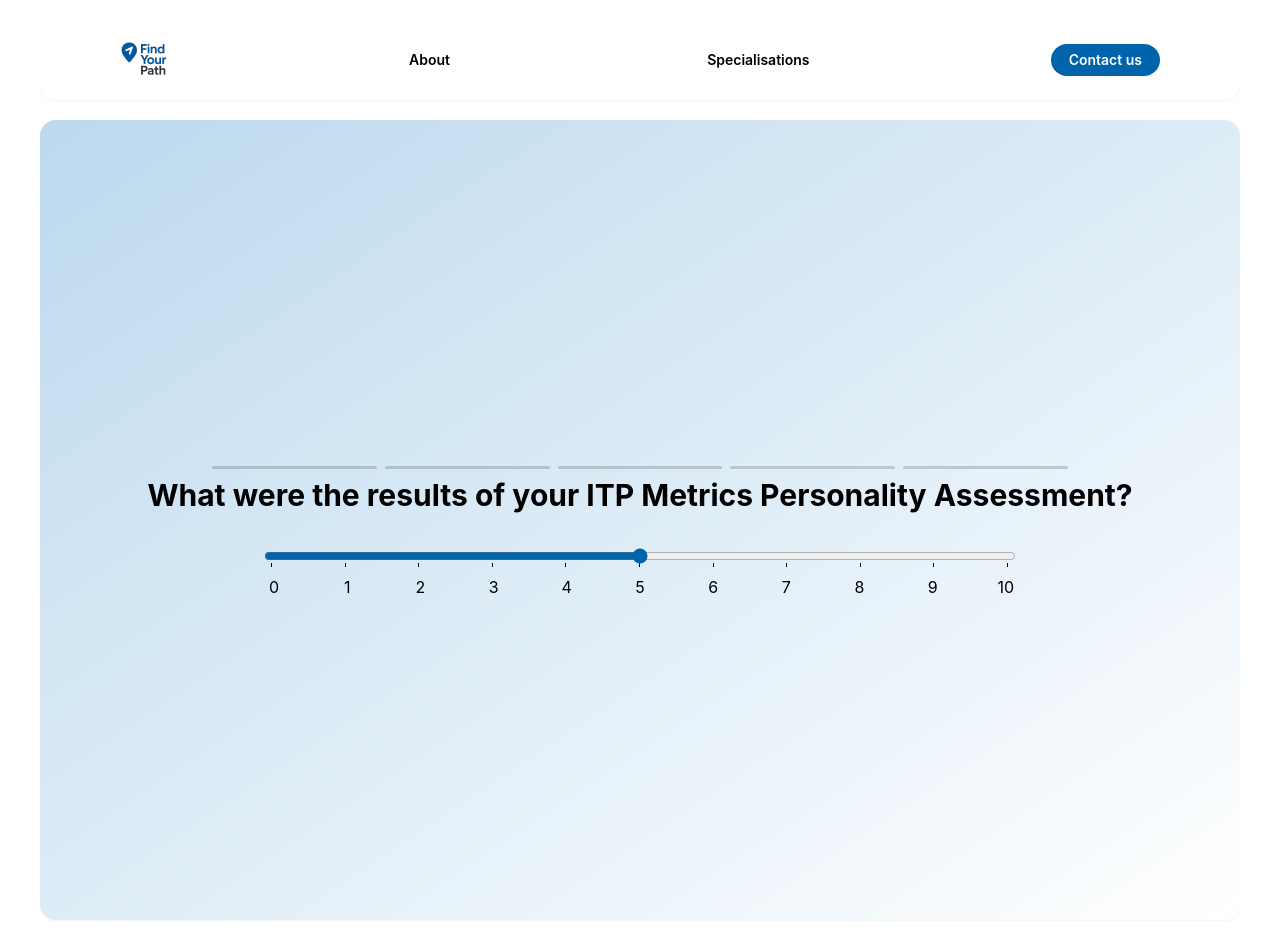
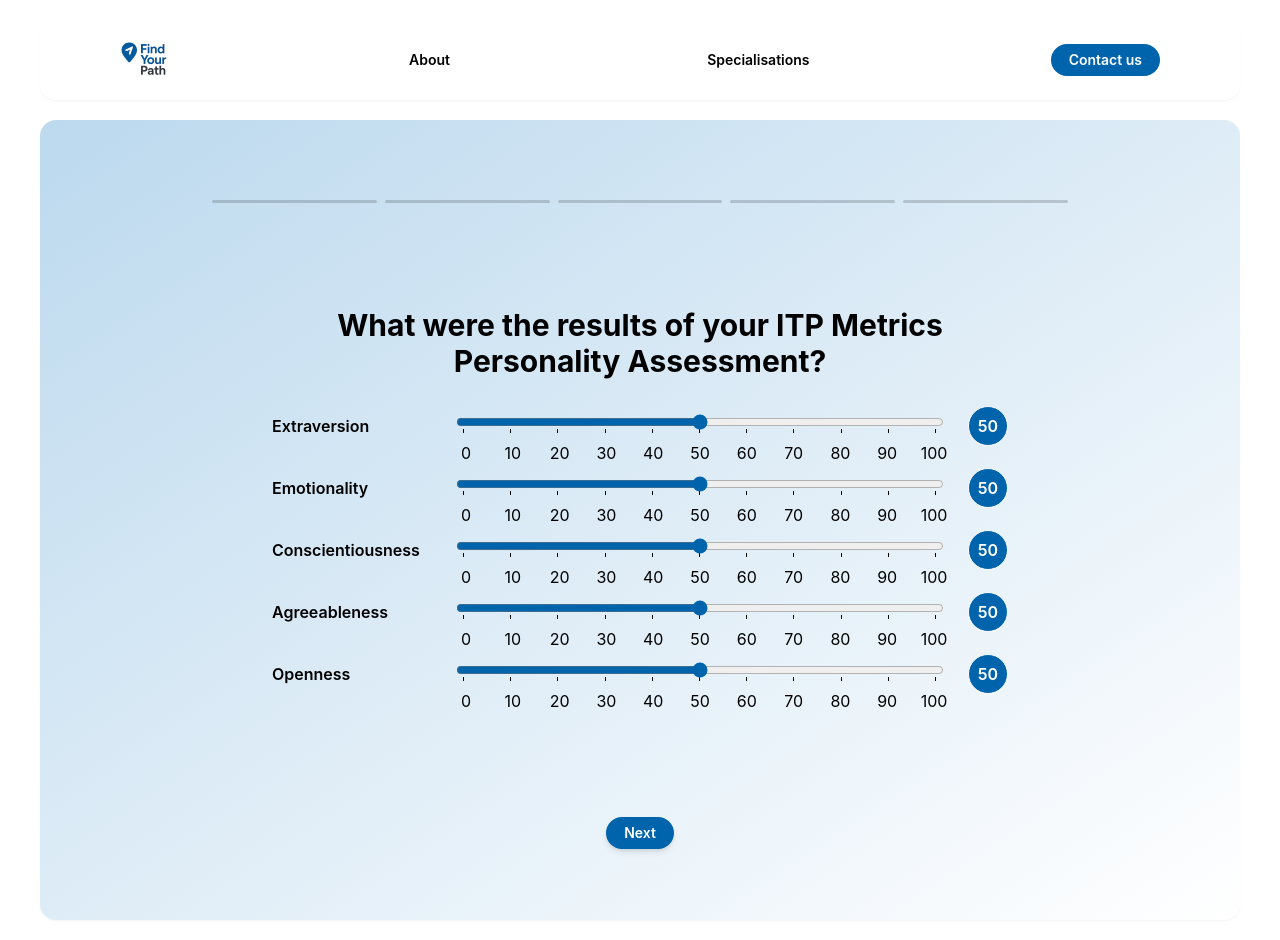
Before and after one commit to bdan0005/eng-path-navigator, a React (Create React App) app in the folder frontend/: page / in a window 1280 px wide. Both pictures are taken after a click on the button "Get started". Built offline with nearby package versions, Linux system fonts and the light colour scheme.

Commit message:
Add Slider type question

```diff
--- a/frontend/src/components/Module.jsx
+++ b/frontend/src/components/Module.jsx
@@ -1,13 +1,17 @@
 import { useState } from 'react';
 import Button from './Button';
-import Slider from './Slider';
+import SliderQuestion from './SliderQuestion';
 import ProgressHeader from './ProgressHeader';
 
 const questions = [
   {
     id: 1,
     text: "What were the results of your ITP Metrics Personality Assessment?",
-    options: ["Extraversion", "Emotionality", "Conscientiousness", "Agreeableness", "Openness"]
+    options: ["Extraversion", "Emotionality", "Conscientiousness", "Agreeableness", "Openness"],
+    type: 'slider',
+    minValue: 0,
+    maxValue: 100,
+    step: 1,
   },
 ];
 
@@ -16,27 +20,24 @@ const Module = () => {
   const [currentQuestionIndex, setCurrentQuestionIndex] = useState(0);
   const [answers, setAnswers] = useState({});
 
-  const handleStart = () => {
-    setStarted(true);
+  const handleStart = () => setStarted(true);
+
+  const handleAnswerChange = (value) => {
+    const currentQuestion = questions[currentQuestionIndex];
+    setAnswers((prev) => ({
+      ...prev,
+      [currentQuestion.id]: value,
+    }));
   };
 
-  const handleAnswerSelect = (option) => {
-    // Save the answer
-    const updatedAnswers = {
-      ...answers,
-      [questions[currentQuestionIndex].id]: option
-    };
-    setAnswers(updatedAnswers);
-
-    // Automatically go to next question (or finish)
+  const handleNext = () => {
     if (currentQuestionIndex < questions.length - 1) {
       setCurrentQuestionIndex(currentQuestionIndex + 1);
     } else {
-      console.log("Survey complete! User answers:", updatedAnswers);
+      console.log("Survey complete! User answers:", answers);
     }
   };
 
-  // Starting page
   if (!started) {
     return (
       <div className="flex items-center justify-center h-screen bg-gradient-to-br from-light-blue to-white text-white p-10 rounded-2xl shadow-sm transition-shadow hover:shadow-[0_10px_40px_-10px_rgba(0,0,0,0.07)]">
@@ -64,23 +65,58 @@ const Module = () => {
     );
   }
 
-  // Survey pages
   const currentQuestion = questions[currentQuestionIndex];
+
+  const renderQuestion = () => {
+    switch (currentQuestion.type) {
+      case 'slider':
+        return (
+          <SliderQuestion
+            text={currentQuestion.text}
+            options={currentQuestion.options}
+            min={currentQuestion.minValue}
+            max={currentQuestion.maxValue}
+            step={currentQuestion.step}
+            onChange={handleAnswerChange}
+          />
+        );
+      case 'single-choice':
+        return (
+          <div className="flex flex-col space-y-2">
+            {currentQuestion.options.map((option) => (
+              <button
+                key={option}
+                onClick={() => {
+                  handleAnswerChange(option);
+                  handleNext();
+                }}
+                className="px-4 py-2 bg-blue-500 text-white rounded-lg"
+              >
+                {option}
+              </button>
+            ))}
+          </div>
+        );
+      default:
+        return <div>Unsupported question type</div>;
+    }
+  };
 
   return (
     <div className="flex flex-col items-center justify-center h-screen bg-gradient-to-br from-light-blue to-white p-10 rounded-2xl shadow-sm">
       <ProgressHeader currentSection={currentQuestionIndex}/>
-      <div className="text-3xl font-bold text-black mb-6 text-center">
-        {currentQuestion.text}
+      <div className="flex flex-col space-y-4 w-full max-w-3xl py-20">
+        {renderQuestion()}
       </div>
-
-      <div className="flex flex-col space-y-4">
-        {/* For some reason the slider doesn't go to 0 if you change manually and jumps back to default val */}
-        <Slider
-          value={answers[currentQuestion.id] || 5}
-          onChange={(value) => setAnswers({ ...answers, [currentQuestion.id]: value })}
-        />
-      </div>
+      {currentQuestion.type === 'slider' && (
+        <div className="mt-6">
+          <Button
+            type="primary-shadow"
+            text="Next"
+            handleClick={handleNext}
+          />
+        </div>
+      )}
     </div>
   );
 };
--- a/frontend/src/components/Slider.jsx
+++ b/frontend/src/components/Slider.jsx
@@ -6,17 +6,17 @@ export default function Slider({
   value,
   onChange,
 }) {
-  // Creating the tick marker values
-  const ticks = [];
+  // Create all values for the slider (step can be 1, 2, etc.)
+  const allValues = [];
   for (let i = min; i <= max; i += step) {
-    ticks.push(i);
+    allValues.push(i);
   }
 
+  // Only show ticks at multiples of 10
+  const tickValues = allValues.filter((val) => val % 10 === 0);
+
   return (
-    <div
-      className="flex flex-col space-y-2 p-2 items-center"
-      style={{ width: "60vw" }}
-    >
+    <div className="flex flex-col space-y-2 p-2 items-center w-full">
       {/* Range slider */}
       <input
         type="range"
@@ -28,20 +28,22 @@ export default function Slider({
         className="w-full"
         list={markers ? "steplist" : undefined}
       />
+
       {/* Tick values */}
       {markers && (
         <ul className="flex justify-between w-full px-[10px]">
-          {ticks.map((tick) => (
+          {tickValues.map((tick) => (
             <li key={tick} className="flex justify-center relative">
               <span className="absolute text-black text-md">{tick}</span>
             </li>
           ))}
         </ul>
       )}
-      {/* Tick marks */ }
+
+      {/* Tick marks */}
       {markers && (
         <datalist id="steplist">
-          {ticks.map((tick) => (
+          {tickValues.map((tick) => (
             <option key={tick} value={tick} />
           ))}
         </datalist>
--- /dev/null
+++ b/frontend/src/components/SliderQuestion.jsx
@@ -0,0 +1,48 @@
+import { useState } from "react";
+import Slider from "./Slider"; // your existing Slider component
+
+const SliderQuestion = ({ text, options, min = 0, max = 100, step = 1, onChange }) => {
+  const [values, setValues] = useState(
+    options.reduce((acc, option) => {
+      acc[option] = Math.floor((min + max) / 2);
+      return acc;
+    }, {})
+  );
+
+  const handleChange = (option, newValue) => {
+    const newValues = { ...values, [option]: newValue };
+    setValues(newValues);
+    if (onChange) onChange(newValues);
+  };
+
+  return (
+    <div className="p-4 w-full">
+        <div className="text-3xl font-bold text-black mb-6 text-center">{text}</div>
+
+        <div className="max-w-3xl mx-auto space-y-4">
+            {options.map((option) => (
+                <div key={option} className="flex items-center space-x-4">
+                    {/* Label with fixed width so sliders align */}
+                    <span className="flex-shrink-0 w-40 font-semibold">{option}</span>
+
+                    {/* Slider takes remaining space but stays within max width */}
+                    <div className="flex-1">
+                        <Slider
+                        min={min}
+                        max={max}
+                        step={step}
+                        value={values[option]}
+                        onChange={(val) => handleChange(option, val)}
+                        />
+                    </div>
+                    <span className="flex-shrink-0 w-10 h-10 flex items-center justify-center bg-blue text-white font-semibold rounded-full border border-gray-300">
+                        {values[option]}
+                    </span>
+            </div>
+        ))}
+        </div>
+    </div>
+    );
+};
+
+export default SliderQuestion;
```
